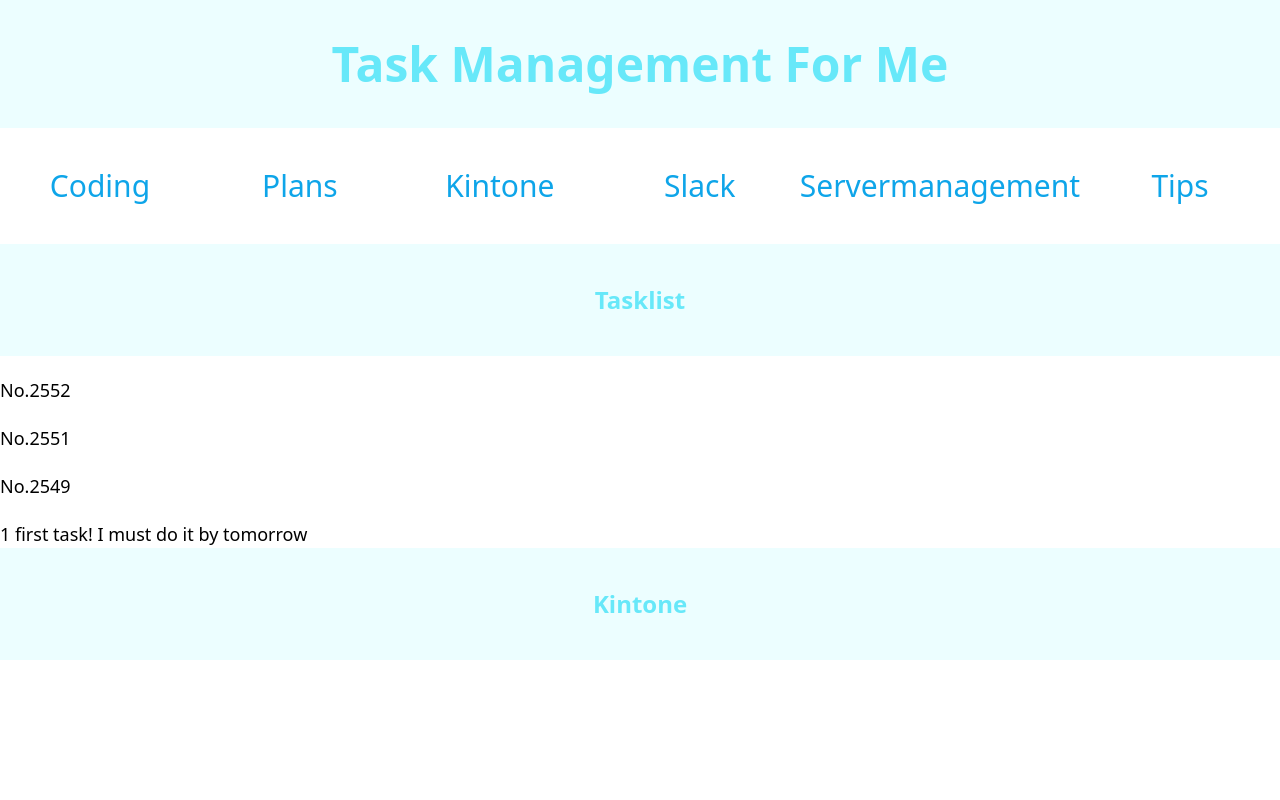
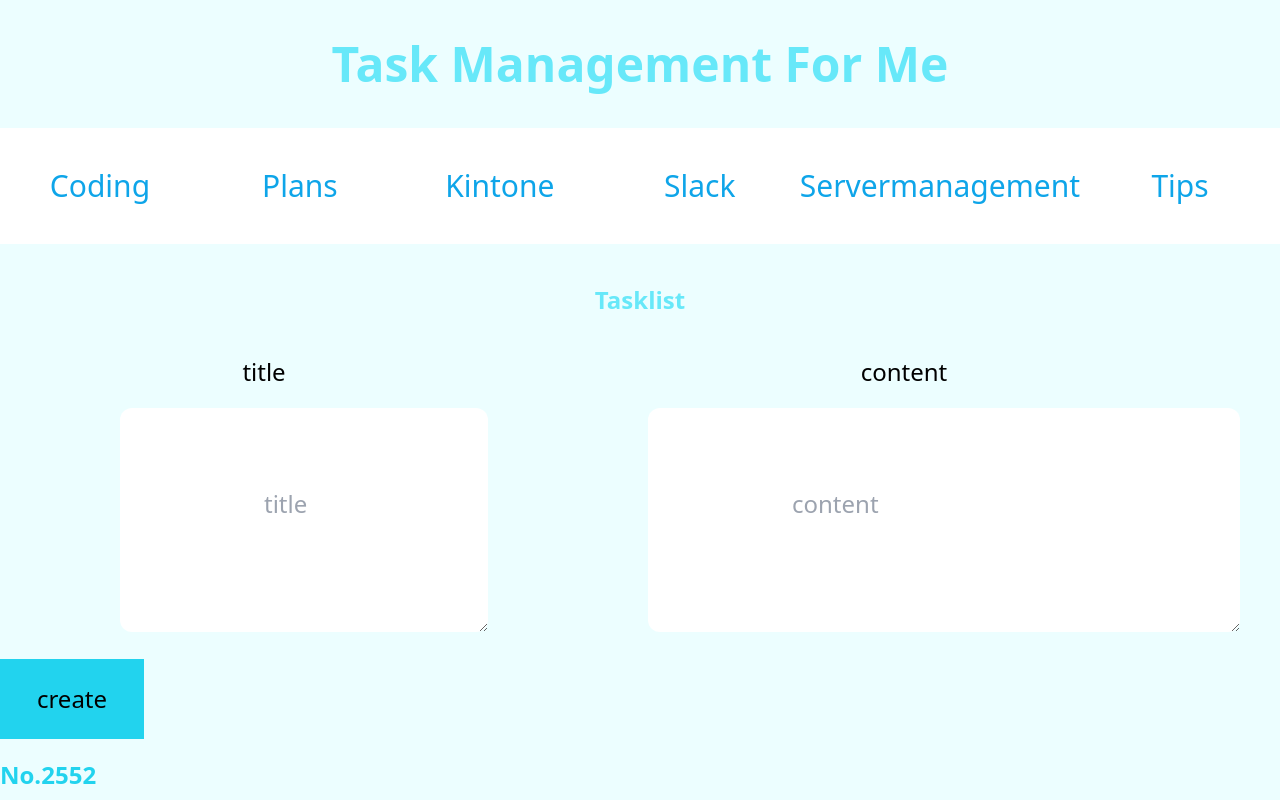
Before and after one commit to JunSecondStart/task_management_for_me, a React (Create React App) app: page /kintone in a window 1280 px wide. Shown: the top 800 px of the page. Built offline with nearby package versions, Linux system fonts and the light colour scheme.

Commit message:
modified:   src/App.tsx modified:   src/views/components/Coding.tsx modified:   src/views/components/common/tasklist/Tasklist.tsx edit func1

```diff
--- a/src/App.tsx
+++ b/src/App.tsx
@@ -11,12 +11,12 @@
         </div>
         <section className="my-10">
           <ul className="flex flex-row">
-            <li className="basis-1/3 text-3xl text-center text-sky-500"><Link to="/coding">Coding</Link></li>
-            <li className="basis-1/3 text-3xl text-center text-sky-500"><Link to="/plans">Plans</Link></li>
-            <li className="basis-1/3 text-3xl text-center text-sky-500"><Link to="/kintone">Kintone</Link></li>
-            <li className="basis-1/3 text-3xl text-center text-sky-500"><Link to="/slack">Slack</Link></li>
-            <li className="basis-1/3 text-3xl text-center text-sky-500"><Link to="/servermanagement">Servermanagement</Link></li>
-            <li className="basis-1/3 text-3xl text-center text-sky-500"><Link to="/tips">Tips</Link></li>
+            <li className="basis-1/6 text-3xl text-center text-sky-500"><Link to="/coding">Coding</Link></li>
+            <li className="basis-1/6 text-3xl text-center text-sky-500"><Link to="/plans">Plans</Link></li>
+            <li className="basis-1/6 text-3xl text-center text-sky-500"><Link to="/kintone">Kintone</Link></li>
+            <li className="basis-1/6 text-3xl text-center text-sky-500"><Link to="/slack">Slack</Link></li>
+            <li className="basis-1/6 text-3xl text-center text-sky-500"><Link to="/servermanagement">Servermanagement</Link></li>
+            <li className="basis-1/6 text-3xl text-center text-sky-500"><Link to="/tips">Tips</Link></li>
           </ul>
         </section>
         <section>
--- a/src/views/components/common/tasklist/Tasklist.tsx
+++ b/src/views/components/common/tasklist/Tasklist.tsx
@@ -1,25 +1,73 @@
+import { useEffect, useState } from "react";
 import { useTask } from "../../../../context";
 
-const Tasklist:React.FC = () => {
+const Tasklist: React.FC = () => {
+  /* ----- context ----- */
   const Task = useTask();
+  const [pageReload, setpageReload] = useState(false);
+  const [editTitle, seteditTitle] = useState("");
+  const [editContent, seteditContent] = useState("");
+
+  function create() {
+    Task.id = Task.id + 1;
+    Task.title = editTitle;
+    Task.content = editContent;
+    Task.check = false;
+    setpageReload(true);
+  }
+
+  useEffect(() => {
+    setpageReload(false);
+  }, [pageReload]);
 
   return (
-        <>
+    <section className="bg-cyan-50">
       <div>
-                <h4 className="text-cyan-300 bg-cyan-50 text-center py-10 text-2xl font-bold">Tasklist</h4>
+        <h4 className="text-cyan-300 bg-cyan-50 text-center py-10 text-2xl font-bold">
+          Tasklist
+        </h4>
       </div>
+      <ul className="flex flex-row text-2xl h-1/6">
+        <li className="mx-20 basis-3/12">
+          <div className="mx-10 text-center">title</div>
+          <textarea
+            className="mx-10 my-5 px-36 py-20 border-black rounded-xl w-full h-4/12"
+            placeholder="title"
+            value={editTitle}
+            onChange={(e) => seteditTitle(e.target.value)}
+          />
+        </li>
+        <li className="mx-20 basis-6/12">
+          <div className="mx-10 text-center">content</div>
+          <textarea
+            className="mx-10 my-5 px-36 py-20 border-black rounded-xl w-full h-4/12"
+            placeholder="content"
+            value={editContent}
+            onChange={(e) => seteditContent(e.target.value)}
+          />
+        </li>
+      </ul>
+      <button
+        className="bg-cyan-400 text-2xl w-36 h-20"
+        type="button"
+        onClick={() => create()}
+      >
+        create
+      </button>
       <section>
-                <ul>
-                    <li className="text-lg pt-5">No.2552</li>
-                    <li className="text-lg pt-5">No.2551</li>
-                    <li className="text-lg pt-5">No.2549</li>
-                    <li className="text-lg pt-5">{Task.id} {Task.title} {Task.content} {Task.check}</li>
+        <ul className="text-cyan-400 text-2xl font-bold">
+          <li className="pt-5">No.2552</li>
+          <li className="pt-5">No.2551</li>
+          <li className="pt-5">No.2549</li>
+          <li className="pt-5">
+            {Task.id} {Task.title} {Task.content} {Task.check}
+          </li>
           <li></li>
           <li></li>
         </ul>
       </section>
-        </>
+    </section>
   );
-}
+};
 
 export default Tasklist;
```
Also changed, not shown: src/views/components/Coding.tsx (+8 -6 lines). Lines whose indentation alone changed are shown as unchanged.
